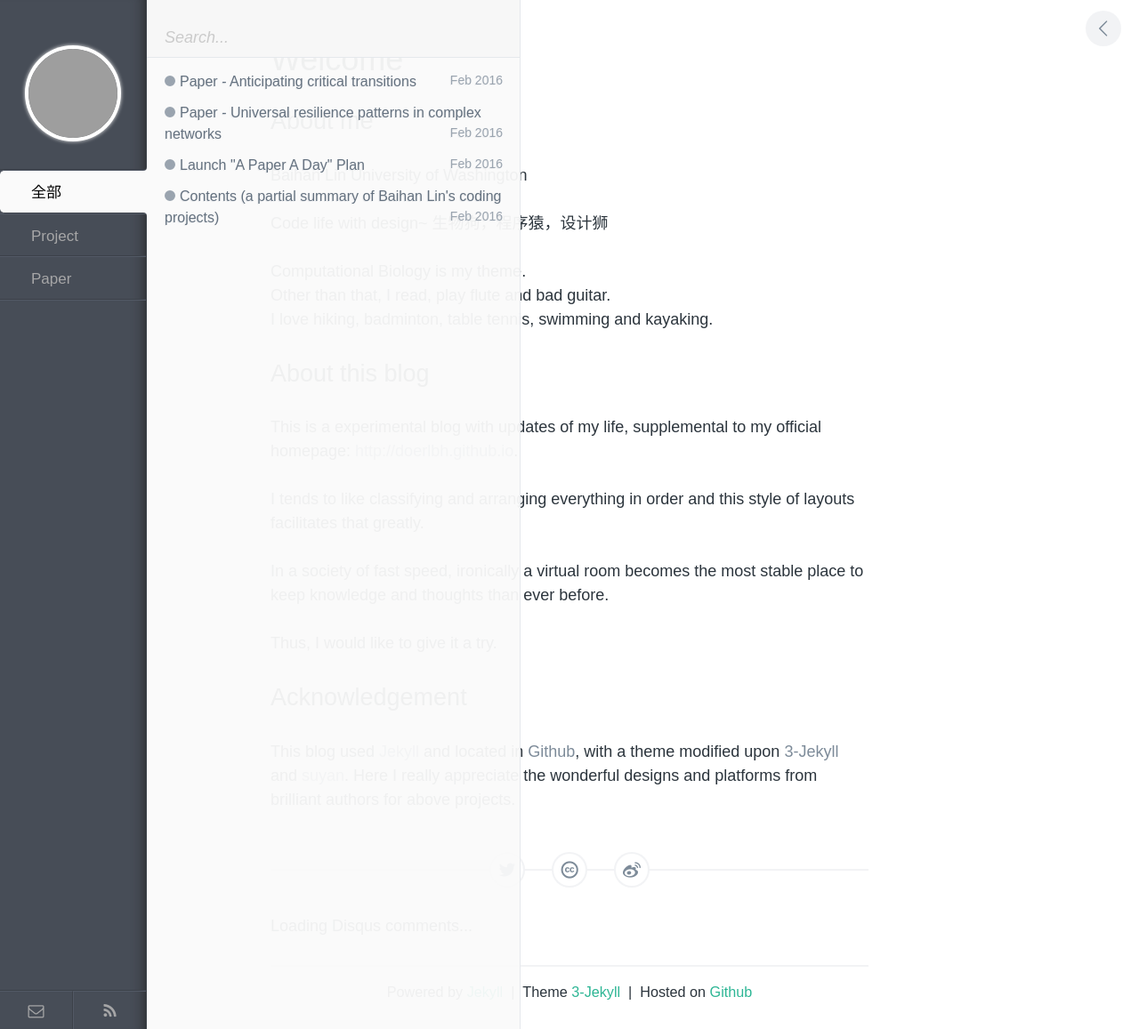
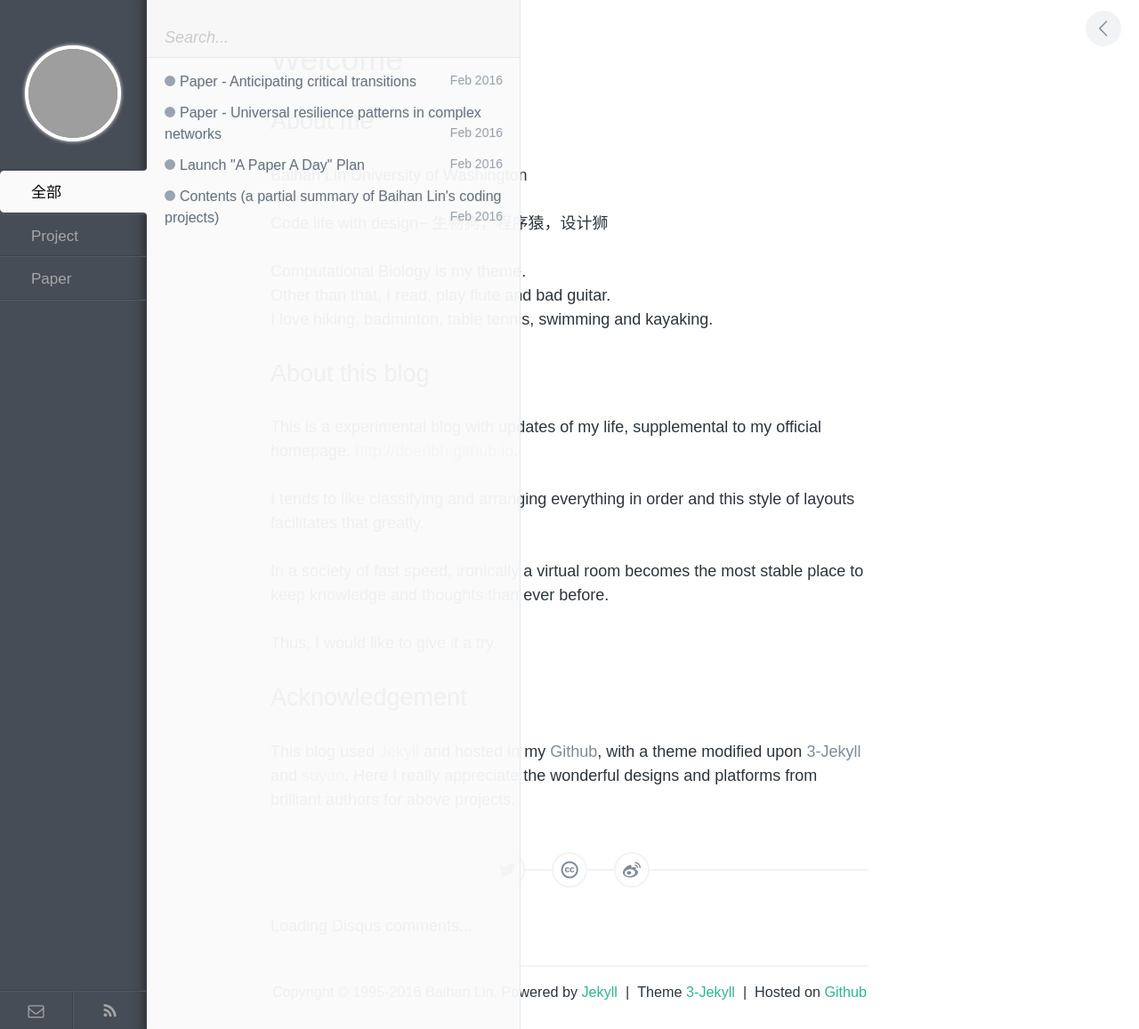
Before and after one commit to doerblog/doerblog.github.io, a Jekyll site: the page built from index.md, in a window 1280 px wide. Shown: the whole page at 89% size. Built offline with Jekyll 4.4.1, drawn with Linux system fonts in a browser that asks for light colours; comment, search, counter and statistics services are not loaded; grey boxes are pictures that could not be loaded.

Commit message:
update index and copyright

```diff
--- a/_includes/copyright.html
+++ b/_includes/copyright.html
@@ -1 +1 @@
-<p id="copyright">Powered by <a href="http://jekyllrb.com" target="_blank">Jekyll</a>&nbsp;&nbsp;|&nbsp;&nbsp;Theme <a href="https://github.com/P233/3-Jekyll" target="_blank">3-Jekyll</a>&nbsp;&nbsp;|&nbsp;&nbsp;Hosted on <a href="https://pages.github.com" target="_blank">Github</a></p>
+<p id="copyright">Copyright © 1995-2016 Baihan Lin, Powered by <a href="http://jekyllrb.com" target="_blank">Jekyll</a>&nbsp;&nbsp;|&nbsp;&nbsp;Theme <a href="https://github.com/P233/3-Jekyll" target="_blank">3-Jekyll</a>&nbsp;&nbsp;|&nbsp;&nbsp;Hosted on <a href="https://github.com/doerblog/doerblog.github.io" target="_blank">Github</a></p>
--- a/index.md
+++ b/index.md
@@ -27,4 +27,4 @@ Thus, I would like to give it a try.
 
 ## Acknowledgement
 
-This blog used [Jekyll](http://jekyllrb.com/) and located in [Github](https://pages.github.com), with a theme modified upon [3-Jekyll](https://github.com/P233/3-Jekyll) and [suyan](https://github.com/suyan/suyan.github.io). Here I really appreciate the wonderful designs and platforms from brilliant authors for above projects.
+This blog used [Jekyll](http://jekyllrb.com/) and hosted in my [Github](https://github.com/DoerBlog/doerblog.github.io), with a theme modified upon [3-Jekyll](https://github.com/P233/3-Jekyll) and [suyan](https://github.com/suyan/suyan.github.io). Here I really appreciate the wonderful designs and platforms from brilliant authors for above projects.
```
